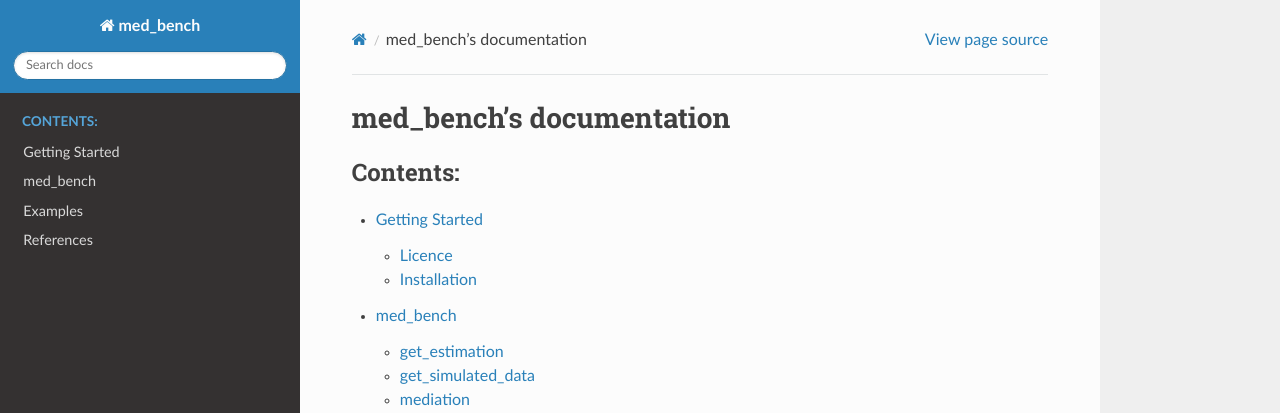
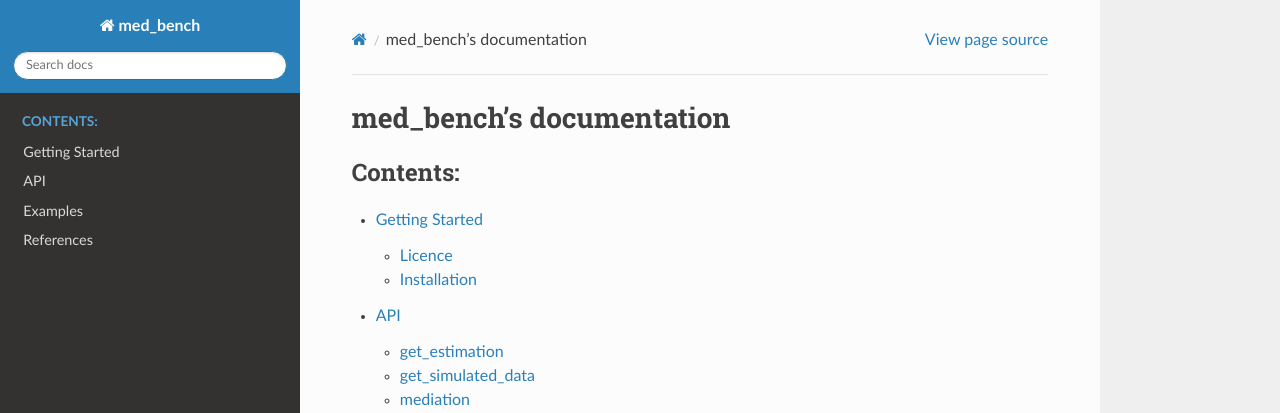
Before and after one commit to judithabk6/med_bench, a Sphinx documentation site: the page built from docs/index.rst, in a window 1280 px wide. Shown: the top 413 px of the page. Built offline with Sphinx 7.4.7 and the Read the Docs theme 2.0.0, drawn with Linux system fonts in a browser that asks for light colours.

Commit message:
modifs on the doc

```diff
--- a/docs/PythonAPI/modules.rst
+++ b/docs/PythonAPI/modules.rst
@@ -3,7 +3,7 @@
    :caption: Contents:
 
 
-med_bench
+API
 =========
 .. automodule:: med_bench
    :members:
```
